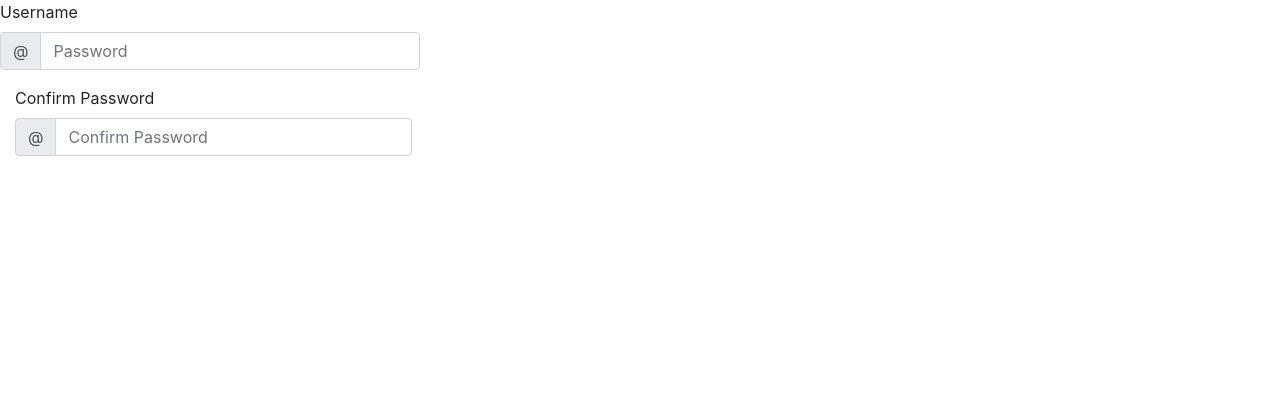
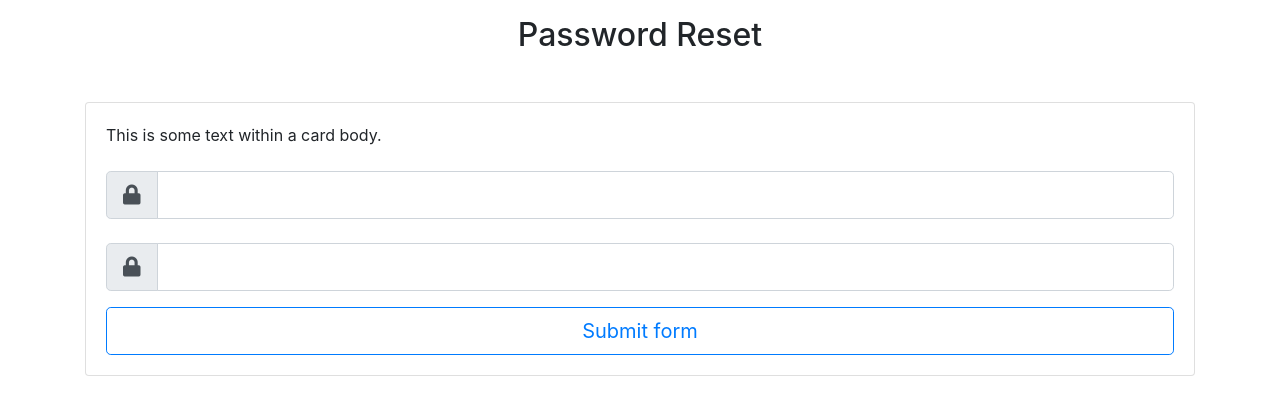
Before and after one commit to tbaror/d-identitiy, a Django app: template accounts/templates/password_reset.html in a window 1280 px wide. Shown: the top 415 px of the page. Run offline with Django 3.2, Linux system fonts and the light colour scheme; the template is opened without the code that fills it, so the values that code supplies are empty; some libraries are stand-ins or nearby versions.

Commit message:
password reset

```diff
--- a/accounts/templates/password_reset.html
+++ b/accounts/templates/password_reset.html
@@ -6,29 +6,36 @@
 {% block title %}Chalenge form{% endblock %}
 
 {% block content %}
-<form method="POST">
-  <div class="form-row">
+<div class="text-center mt-3">
+<h2 class="">Password Reset</h2>
+</div>
+<div class="container mt-5">
+  <div class="card">
+    <div class="card-body">
+      This is some text within a card body.
 
-    <div class="col-md-4 mb-3">
-      <label for="validationDefaultUsername">Username</label>
-      <div class="input-group">
-        <div class="input-group-prepend">
-          <span class="input-group-text" id="inputGroupPrepend2">@</span>
-        </div>
-        <input type="password" class="form-control" id="validationDefaultUsername" placeholder="Password" aria-describedby="inputGroupPrepend2" required>
+<form method="POST"oninput='up2.setCustomValidity(up2.value != up.value ? "Passwords do not match." : "")'>
+
+
+    <div class="input-group input-group-lg mb-4 mt-4">
+      <div class="input-group-prepend">
+        <span class="input-group-text" id="inputGroup-sizing-lg"><i class="fas fa-lock"></i></span>
       </div>
+
+      <input type="password" id="psw" class="form-control" aria-label="Password" aria-describedby="inputGroup-sizing-sm" name="up" pattern="(?=.*\d)(?=.*[a-z])(?=.*[A-Z]).{8,}" title="Must contain at least one number and one uppercase and lowercase letter, and at least 8 or more characters" required>
     </div>
-  </div>
 
-  <div class="col-md-4 mb-3">
-    <label for="validationDefaultUsername">Confirm Password</label>
-    <div class="input-group">
+    <div class="input-group input-group-lg mb-3">
       <div class="input-group-prepend">
-        <span class="input-group-text" id="inputGroupPrepend2">@</span>
+        <span class="input-group-text" id="inputGroup-sizing-lg"><i class="fas fa-lock"></i></span>
       </div>
-      <input type="text" class="form-control" id="validationDefaultUsername" placeholder="Confirm Password" aria-describedby="inputGroupPrepend2" required>
+      <input type="password" class="form-control" aria-label="Password2" aria-describedby="inputGroup-sizing-sm" name="up2" required>
     </div>
-  </div>
+
+  <button class="btn btn-outline-primary btn-block mt-3 btn-lg" type="submit">Submit form</button>
 </form>
+</div>
+</div>
 
+</div>
 {% endblock content %}
--- a/accounts/views.py
+++ b/accounts/views.py
@@ -204,6 +204,7 @@ class TokenChalengeView(View):
             otp = totp.verify(token_resp)
             if otp == True:
                 print('bingo')
+                return redirect('resetaction')
             else:
                 print('try again')
 
@@ -214,9 +215,11 @@ class TokenChalengeView(View):
 
 
 class ResetActionView(View):
+    template_name = 'password_reset.html'
 
     def get(self, request):
-        pass
+
+         return render(request, self.template_name)
 
     def post(self, request):
         pass
```
Also changed, not shown: requirements.txt (added, +12 -0 lines), db.sqlite3.
